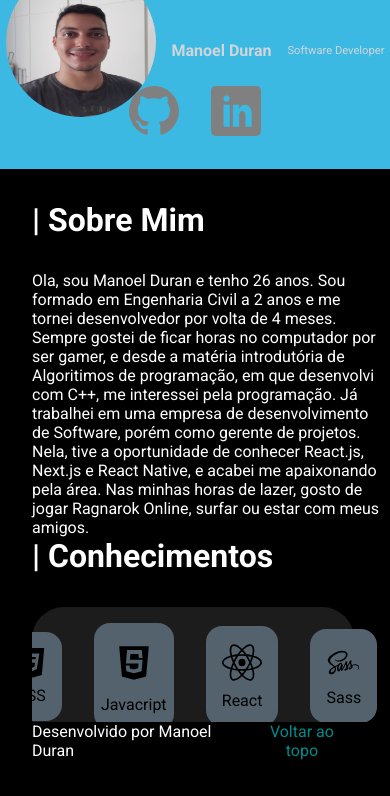
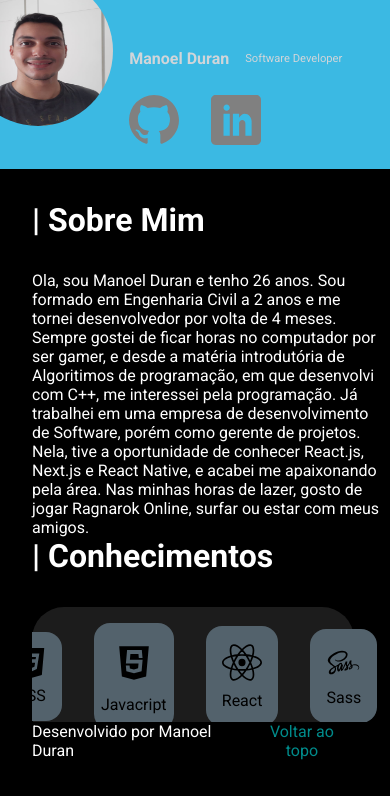
Before and after one commit to manoelduran/resume, a Next.js app: page / in a window 390 px wide. Shown: the top 796 px of the page. Built offline with nearby package versions, Linux system fonts and the light colour scheme.

Commit message:
bug header fixed

```diff
--- a/src/components/SideBar/styles.module.scss
+++ b/src/components/SideBar/styles.module.scss
@@ -53,7 +53,8 @@
     flex-direction: row;
     align-items: center;
     justify-content: center;
-
+    margin-left: -10vh;
+    margin-top: 1vh;
     width: 100%;
     height: 10vh;
     img{
```
